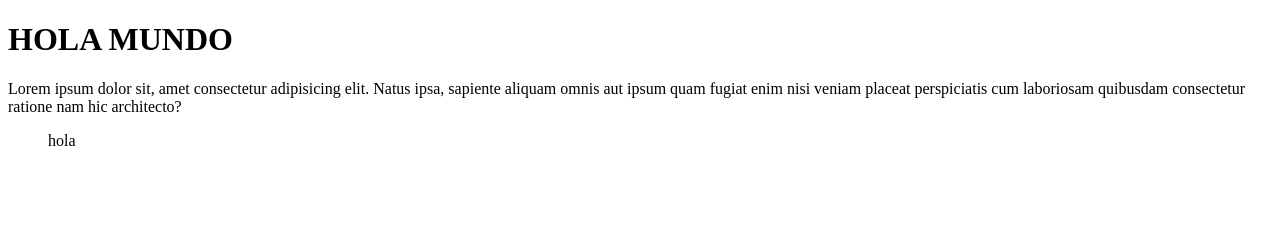
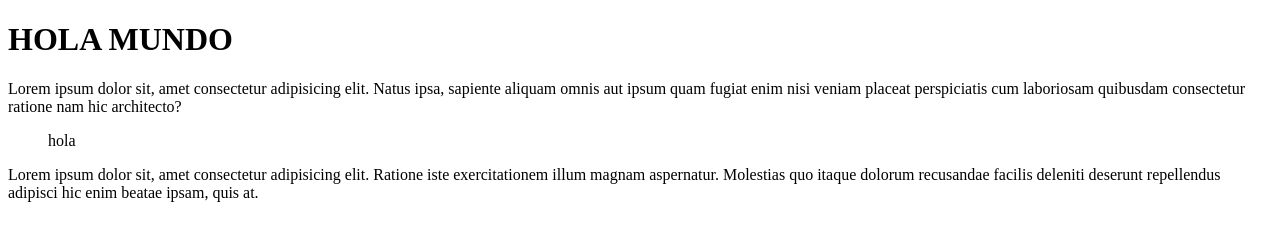
Before and after one commit to adwjulio/mi-ejemplo-2, a plain HTML site: page index.html in a window 1280 px wide. Drawn offline with Linux system fonts and the light colour scheme.

Commit message:
Agregando parrafos index

```diff
--- a/index.html
+++ b/index.html
@@ -14,5 +14,6 @@
     <ul>
         <l1>hola</l1>
     </ul>
+    <p>Lorem ipsum dolor sit, amet consectetur adipisicing elit. Ratione iste exercitationem illum magnam aspernatur. Molestias quo itaque dolorum recusandae facilis deleniti deserunt repellendus adipisci hic enim beatae ipsam, quis at.</p>
 </body>
 </html>
```
